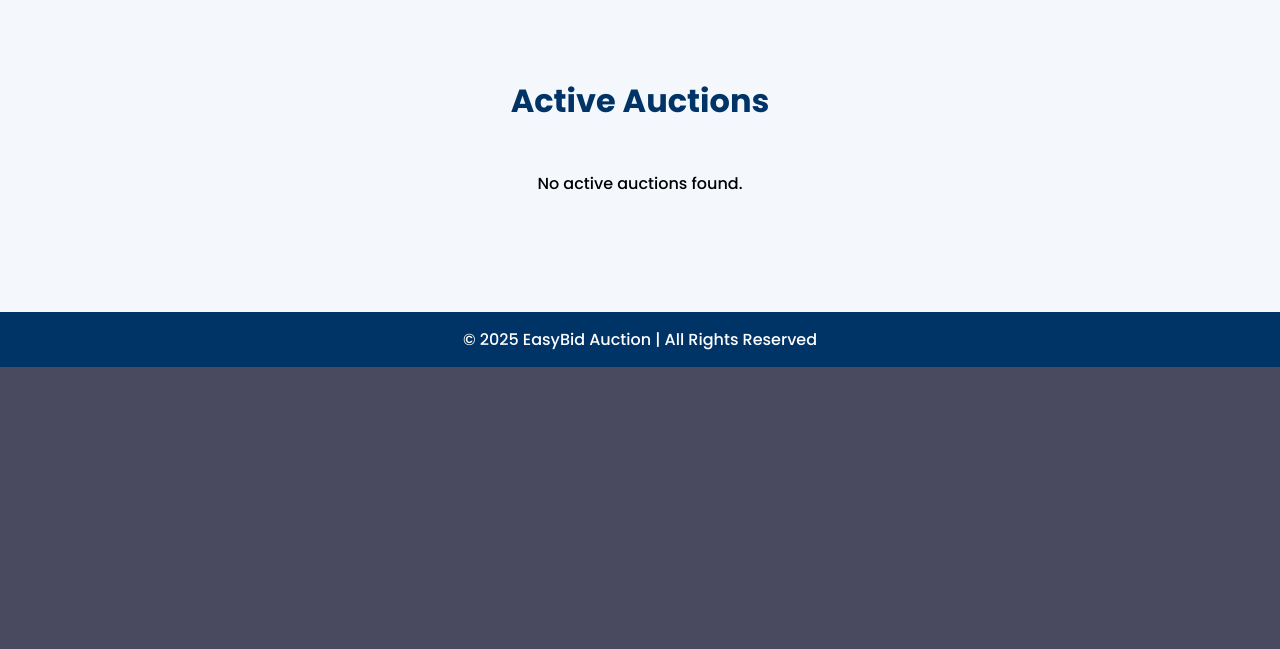
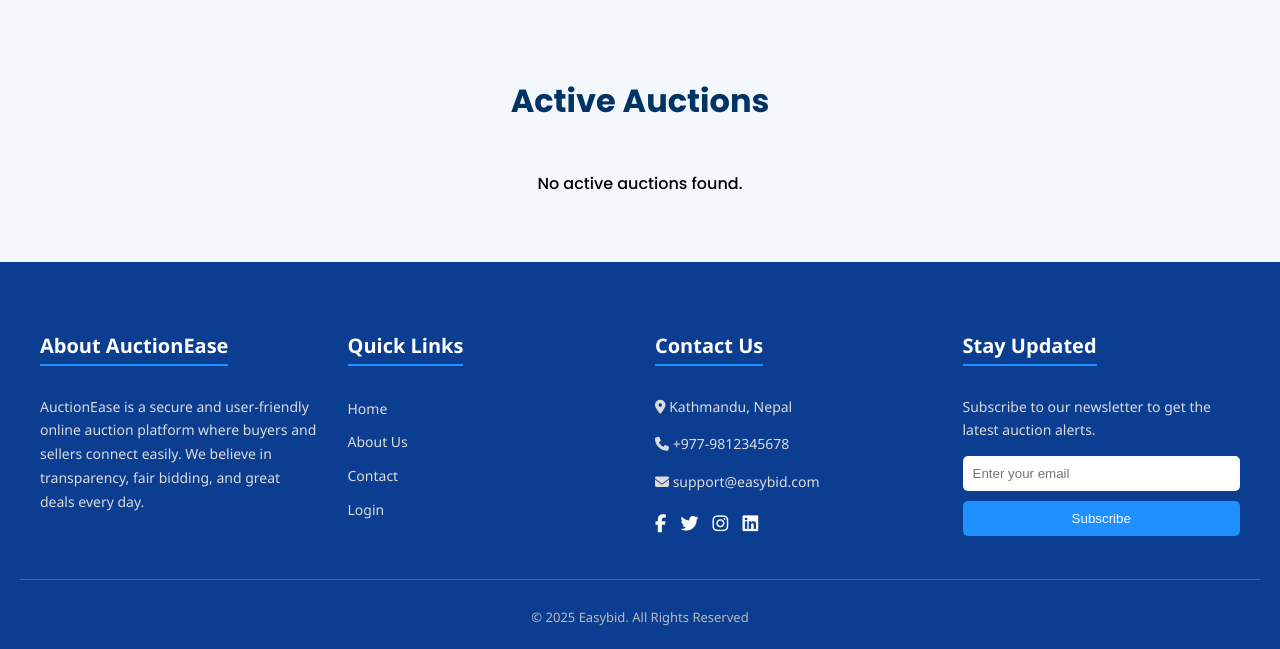
Before and after one commit to RishavLC/demo-project, a PHP site: page / in a window 1280 px wide. Shown: the part 591-1240 px from the top of the page. Before the commit the page ends 958 px from the top, so only its background shows below. Run offline with PHP 8.4, Linux system fonts and the light colour scheme; data that the repository does not hold is empty.

Commit message:
Detailed footer work

```diff
--- a/index.php
+++ b/index.php
@@ -17,6 +17,8 @@ $result = $conn->query($sql);
 <head>
   <meta charset="UTF-8">
   <title>BlueBid Auction</title>
+  <link rel="stylesheet" href="https://cdnjs.cloudflare.com/ajax/libs/font-awesome/6.5.0/css/all.min.css">
+
   <link href="https://fonts.googleapis.com/css2?family=Poppins:wght@300;500;700&display=swap" rel="stylesheet">
   <style>
     body {
@@ -165,13 +167,110 @@ $result = $conn->query($sql);
       background: #0056b3;
     }
 
-    footer {
+    /* footer {
       background: #003366;
       color: #fff;
       text-align: center;
       padding: 15px 0;
       margin-top: 50px;
-    }
+    } */
+    /* ================== FOOTER STYLES ================== */
+.site-footer {
+  background: #0b3d91; /* Deep blue theme */
+  color: #fff;
+  padding: 50px 20px 10px;
+  font-family: 'Segoe UI', sans-serif;
+}
+
+.footer-container {
+  display: grid;
+  grid-template-columns: repeat(auto-fit, minmax(250px, 1fr));
+  gap: 30px;
+  max-width: 1200px;
+  margin: 0 auto;
+}
+
+.footer-col h3 {
+  color: #fff;
+  font-size: 20px;
+  margin-bottom: 15px;
+  border-bottom: 2px solid #1e90ff;
+  display: inline-block;
+  padding-bottom: 5px;
+}
+
+.footer-col p,
+.footer-col li,
+.footer-col a {
+  color: #dcdcdc;
+  font-size: 14px;
+  line-height: 1.7;
+  text-decoration: none;
+}
+
+.footer-col ul {
+  list-style: none;
+  padding: 0;
+}
+
+.footer-col ul li {
+  margin-bottom: 10px;
+}
+
+.footer-col a:hover {
+  color: #1e90ff;
+}
+
+/* Social Icons */
+.social-links a {
+  color: white;
+  margin-right: 10px;
+  font-size: 18px;
+  transition: 0.3s;
+}
+
+.social-links a:hover {
+  color: #1e90ff;
+}
+
+/* Newsletter */
+.newsletter-form {
+  display: flex;
+  flex-direction: column;
+}
+
+.newsletter-form input {
+  padding: 10px;
+  border-radius: 5px;
+  border: none;
+  margin-bottom: 10px;
+  outline: none;
+}
+
+.newsletter-form button {
+  padding: 10px;
+  border: none;
+  border-radius: 5px;
+  background: #1e90ff;
+  color: white;
+  cursor: pointer;
+  transition: 0.3s;
+}
+
+.newsletter-form button:hover {
+  background: #0077cc;
+}
+
+/* Bottom Footer */
+.footer-bottom {
+  text-align: center;
+  margin-top: 40px;
+  border-top: 1px solid rgba(255, 255, 255, 0.2);
+  padding-top: 15px;
+  font-size: 13px;
+  color: #bbb;
+}
+
   </style>
 </head>
 <body>
@@ -222,8 +321,62 @@ $result = $conn->query($sql);
   </div>
 </section>
 
-<footer>
-  © <?php echo date("Y"); ?> EasyBid Auction | All Rights Reserved
+  <!-- ================== FOOTER SECTION ================== -->
+<footer class="site-footer">
+  <div class="footer-container">
+
+    <!-- About Us -->
+    <div class="footer-col">
+      <h3>About AuctionEase</h3>
+      <p>
+        AuctionEase is a secure and user-friendly online auction platform
+        where buyers and sellers connect easily. We believe in transparency,
+        fair bidding, and great deals every day.
+      </p>
+    </div>
+
+    <!-- Quick Links -->
+    <div class="footer-col">
+      <h3>Quick Links</h3>
+      <ul>
+        <li><a href="index.php">Home</a></li>
+        <li><a href="aboutus.php">About Us</a></li>
+        <li><a href="contactus.php">Contact</a></li>
+        <li><a href="login.php">Login</a></li>
+      </ul>
+    </div>
+
+    <!-- Contact Info -->
+    <div class="footer-col">
+      <h3>Contact Us</h3>
+      <p><i class="fas fa-map-marker-alt"></i> Kathmandu, Nepal</p>
+      <p><i class="fas fa-phone"></i> +977-9812345678</p>
+      <p><i class="fas fa-envelope"></i> support@easybid.com</p>
+
+      <div class="social-links">
+        <a href="#"><i class="fab fa-facebook-f"></i></a>
+        <a href="#"><i class="fab fa-twitter"></i></a>
+        <a href="#"><i class="fab fa-instagram"></i></a>
+        <a href="#"><i class="fab fa-linkedin"></i></a>
+      </div>
+    </div>
+
+    <!-- Newsletter -->
+    <div class="footer-col">
+      <h3>Stay Updated</h3>
+      <p>Subscribe to our newsletter to get the latest auction alerts.</p>
+      <form class="newsletter-form">
+        <input type="email" placeholder="Enter your email" required>
+        <button type="submit">Subscribe</button>
+      </form>
+    </div>
+
+  </div>
+
+  <div class="footer-bottom">
+    <p>© <?php echo date('Y'); ?> Easybid. All Rights Reserved</p>
+  </div>
+
 </footer>
 
 </body>
```
